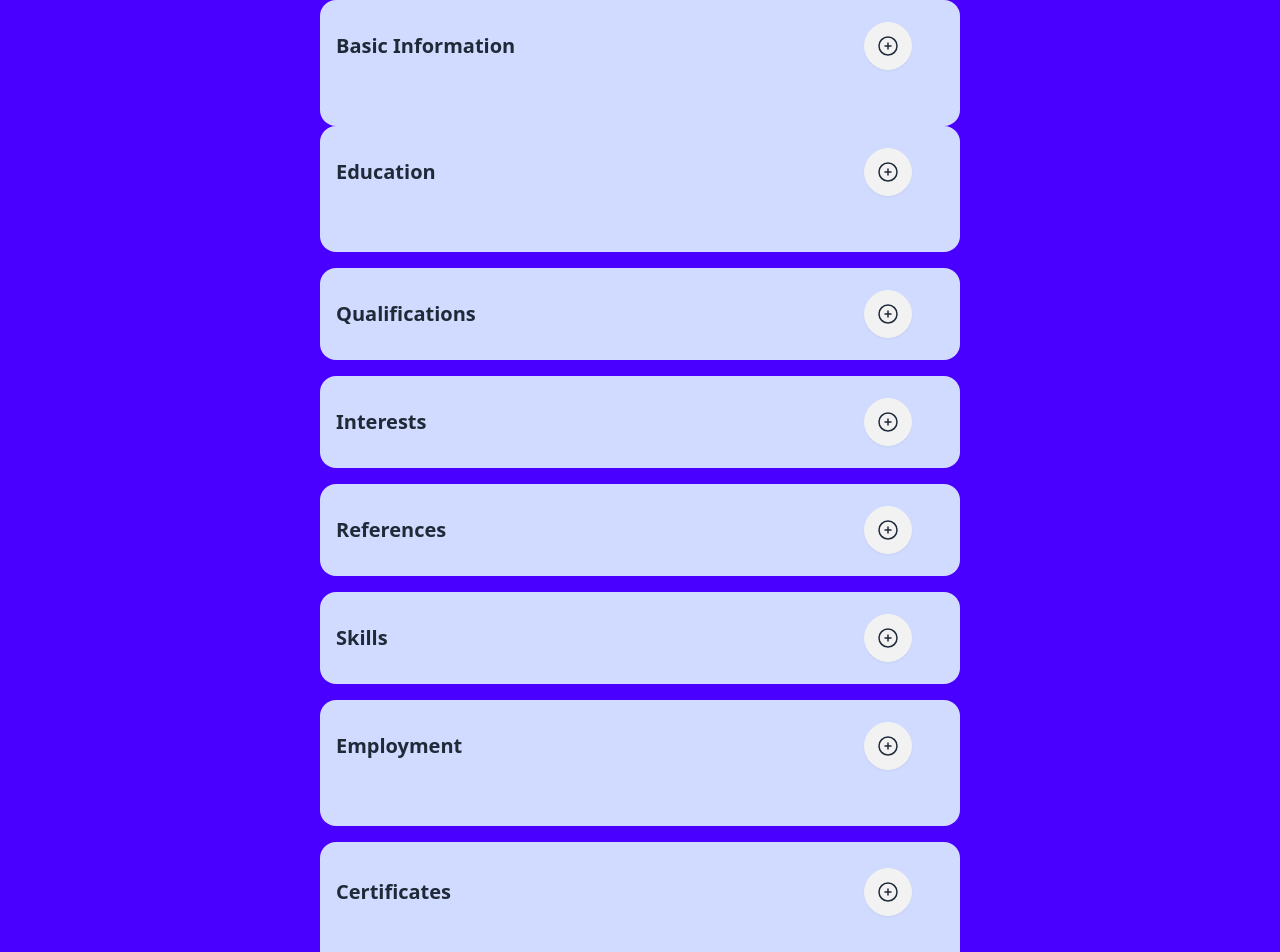
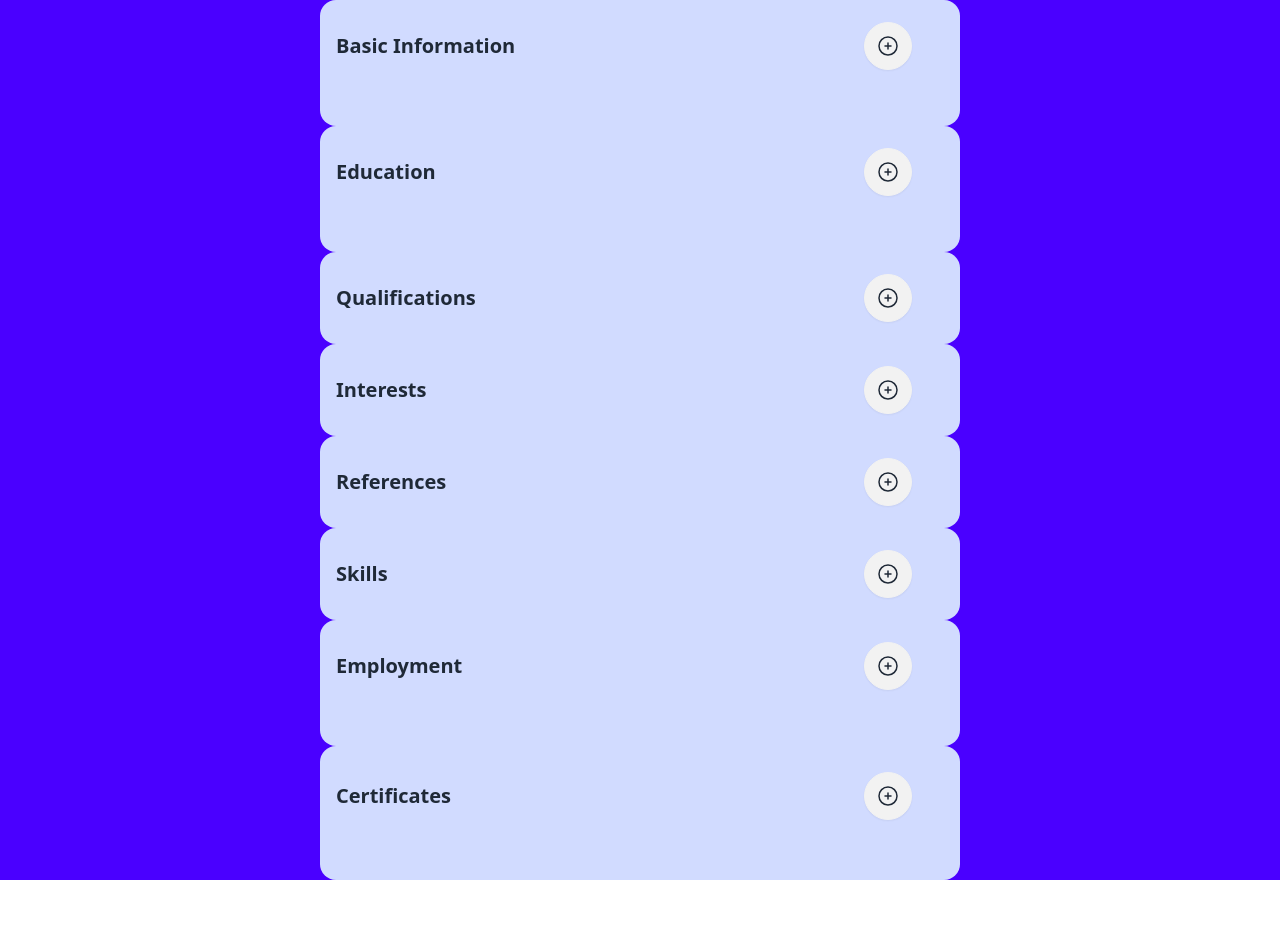
Before and after one commit to Ja-Uyoma/CV-Application, a React (Vite) app: page / in a window 1280 px wide. Shown: the top 952 px of the page. After the commit the page ends 880 px from the top, so only its background shows below. Built offline with nearby package versions, Linux system fonts and the light colour scheme.

Commit message:
refactor: remove top and bottom margins from Pane and Certificates components

```diff
--- a/src/components/Certificates.tsx
+++ b/src/components/Certificates.tsx
@@ -127,7 +127,7 @@ const Certificates = () => {
   return (
     <section
       tabIndex={0}
-      className="my-4 collapse collapse-close bg-primary-content"
+      className="collapse collapse-close bg-primary-content"
       ref={sectionRef}
     >
       <div className="collapse-title flex justify-between items-center">
--- a/src/components/Pane.tsx
+++ b/src/components/Pane.tsx
@@ -26,7 +26,7 @@ const Pane = ({ sectionName }: { sectionName: string }) => {
   return (
     <section
       tabIndex={0}
-      className="my-4 collapse collapse-close bg-primary-content"
+      className="collapse collapse-close bg-primary-content"
       ref={sectionRef}
     >
       <div className="collapse-title flex justify-between items-center">
```
